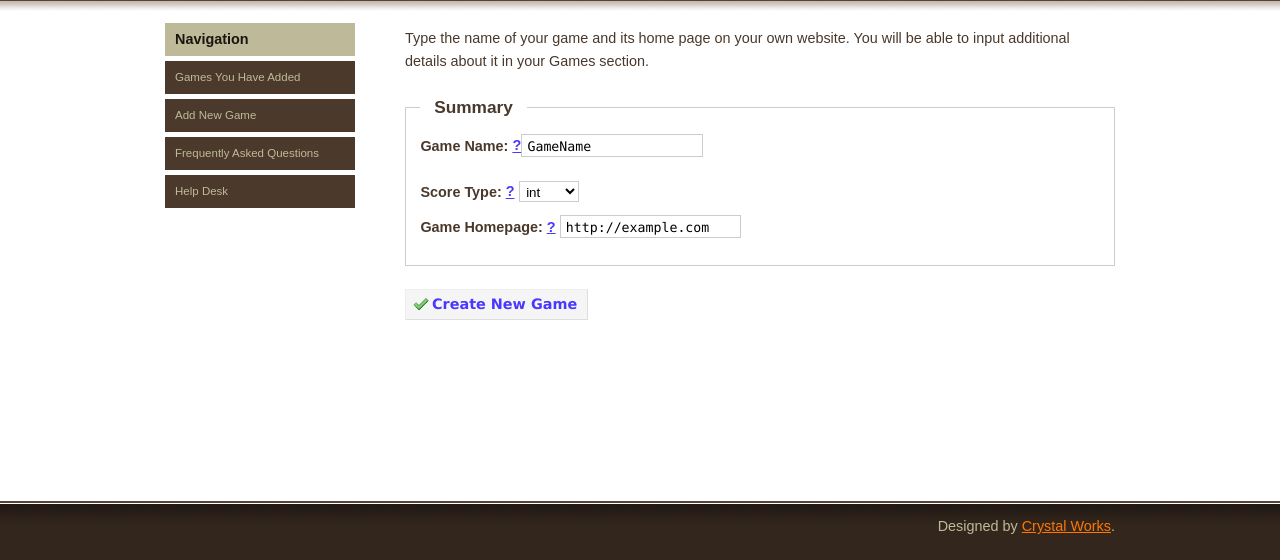
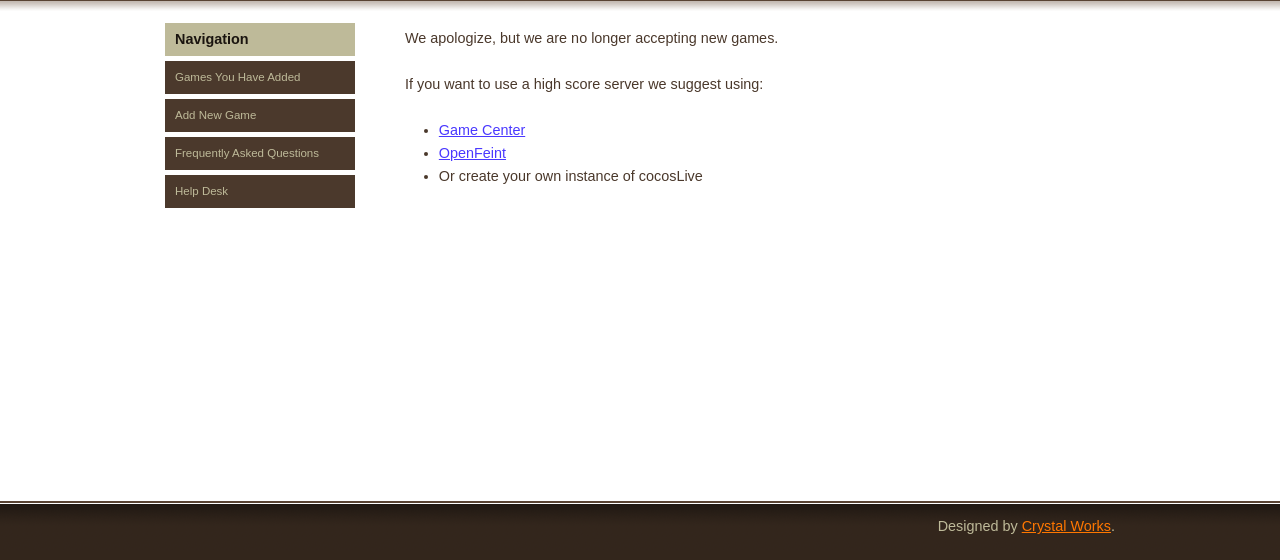
Before and after one commit to google-code-export/cocoslive, a Django app: template cocoslive/templates/create-game.html in a window 1280 px wide. Shown: the part 149-709 px from the top of the page. Run offline with Django 3.2, Linux system fonts and the light colour scheme; the template is opened without the code that fills it, so the values that code supplies are empty; some libraries are stand-ins or nearby versions.

Commit message:
No new games

```diff
--- a/cocoslive/templates/create-game.html
+++ b/cocoslive/templates/create-game.html
@@ -4,40 +4,14 @@
 {% extends "page.html" %}
 
 {% block content %}
-<p>Type the name of your game and its home page on your own website. You will be able to input additional details about it in your Games section.</p>
+<p>We apologize, but we are no longer accepting new games.</p>
+<p>If you want to use a high score server we suggest using:</p>
+<ul>
+    <li><a href="http://www.apple.com/game-center/">Game Center</a></li>
+    <li><a href="http://www.openfeint.com">OpenFeint</a></li>
+    <li>Or create your own instance of cocosLive</li>
+</ul>
 
-<form action="/user/create-game" method="post" accept-charset="utf-8" id="new_game_form">
-<fieldset><legend>Summary</legend>
-  <div><label>Game Name: <a href="#" onclick='$("#gamename_help").toggle();return false;'>?</a></label><input type="text" name="name" value="GameName"/></p>
-  </div>
-  <div id="gamename_help" class="help">
-  The name of the game. Try to use the same name that you have used in the App Store.<br/>
-  This value CAN'T be modified after the game was created.
-  </div>
-  <script>$("#gamename_help").hide();</script>
-
-  <div><label>Score Type: <a href="#" onclick='$("#score_type_help").toggle();return false;'>?</a></label>
-  <select name="score_type">
-        <option selected>int</option>
-        <option>float</option>
-        <option>string</option>
-    </select>
-  </div>
-  <div id="score_type_help" class="help">
-  The score type. Are you going to use <i>Integers</i>, <i>Floats</i> or <i>Strings</i> to store your scores.<br/>
-  This value CAN'T be modified after the game was created.
-  </div>
-  <script>$("#score_type_help").hide();</script>
-
-  <div><label>Game Homepage: <a href="#" onclick='$("#homepage_help").toggle();return false;'>?</a></label> <input type="text" name="homepage" value="http://example.com"/></div>
-  <div id="homepage_help" class="help">
-  The game homepage URL.<br>
-  This parameter can be modified while you edit your game properties.
-  </div>
-  <script>$("#homepage_help").hide();</script>
-</fieldset>
-<p><a href="#" onclick="$('#new_game_form').submit()" class="button positive"><img src="/static/bt/img/icons/tick.png" />Create New Game</a></p>
-</form>
 {% endblock %}
 
 {% block sidebar %}
```
